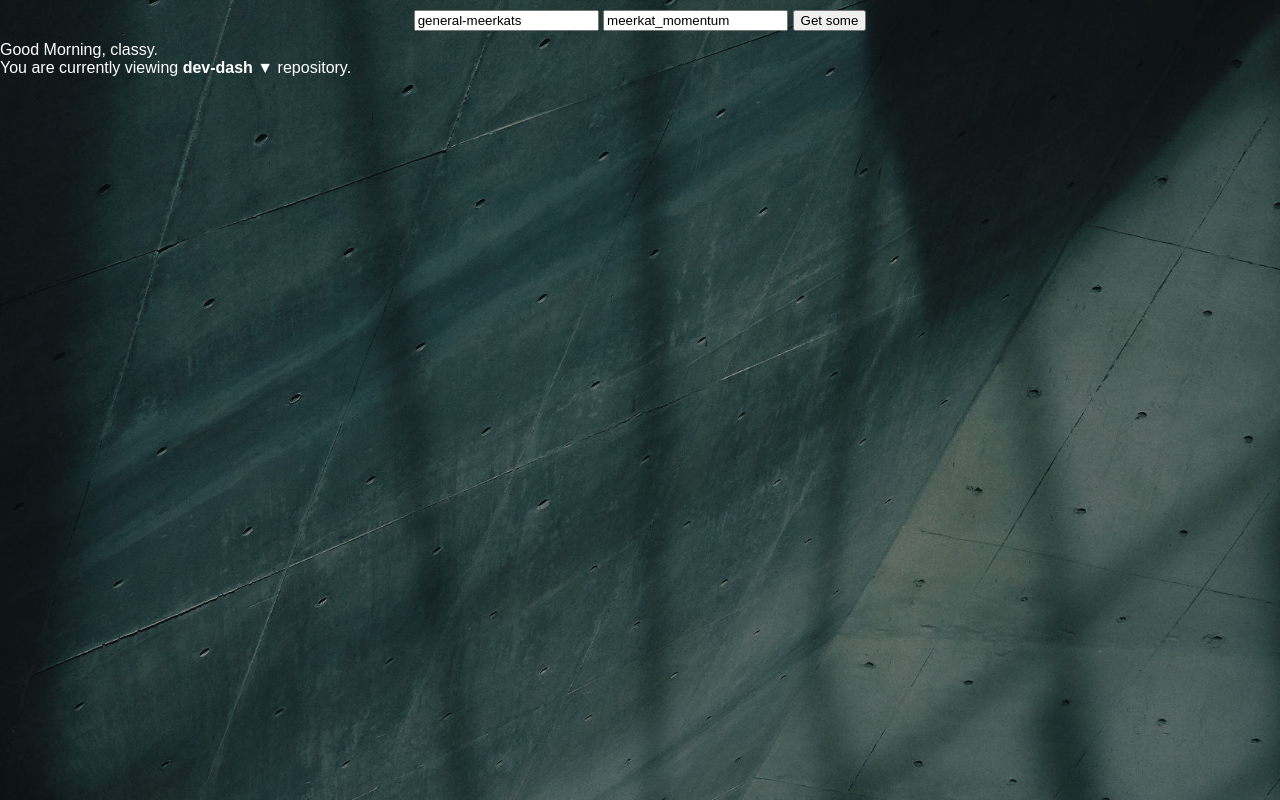
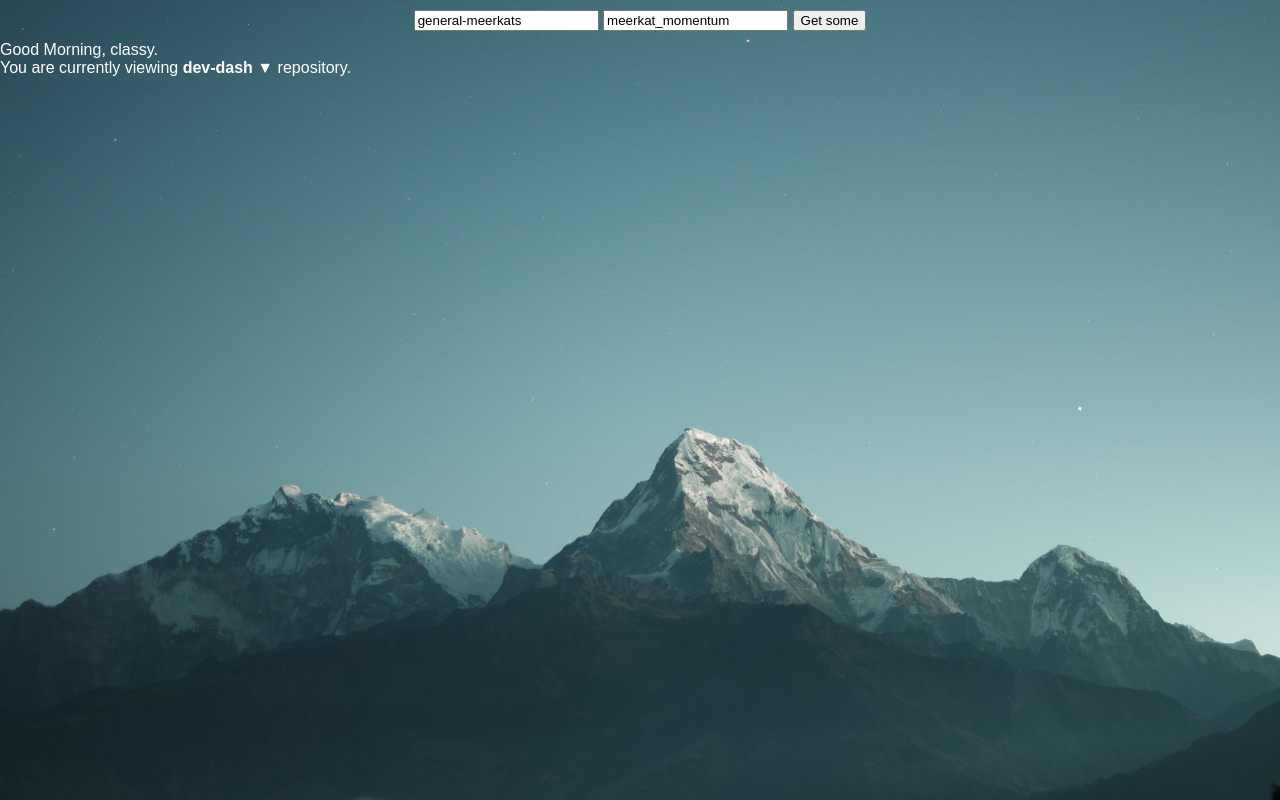
Before and after one commit to general-meerkats/dev-dash, a website: page index.html in a window 1280 px wide. Drawn offline with Linux system fonts and the light colour scheme.

Commit message:
Add daily rotating background image feature

```diff
--- a/index.html
+++ b/index.html
@@ -36,6 +36,7 @@
     <script src="src/js/local_storage.js"></script>
     <script src="src/js/render-table.js"></script>
     <script src="src/js/repo-select.js"></script>
+    <script src="src/js/backgrounds.js"></script>
     <script src="src/js/app.js"></script>
 
 <!--    <script src="dist/js/dev-dash.js"></script>-->
--- a/src/css/style.scss
+++ b/src/css/style.scss
@@ -5,7 +5,7 @@ body {
 }
 
 body {
-    background: rgb(43, 92, 105) url(../assets/006.jpg);
+    background: rgb(43, 92, 105);
     background-attachment: fixed;
     background-position: bottom center;
     background-repeat: no-repeat;
--- a/src/js/app.js
+++ b/src/js/app.js
@@ -5,7 +5,7 @@
 
 $(document).ready(function () {
 
-    // Backgrounds.init();  // todo
+    Backgrounds.init();
 
     RepoSelect.init();
 
--- /dev/null
+++ b/src/js/backgrounds.js
@@ -0,0 +1,95 @@
+/* jshint esversion:6 */
+/* globals $, console, LS */
+
+var Backgrounds = (function() {
+
+    'use strict';
+
+    var DOM = {},
+        bgArr = ['001', '002', '003', '004', '005', '006', '007'],
+        today = makeDate(),
+        state = loadState();
+
+
+    // cache DOM elements
+    function cacheDom() {
+        DOM.$body = $('body');
+    }
+
+
+    // make and format date string
+    function makeDate() {
+        return new Date()
+            .toDateString()   // convert object to a string
+            .slice(4, 15);    // just want 'MM DD YYYY'
+    }
+
+
+    // load state from storage
+    function loadState() {
+        var storedState = LS.getData('dev-dash-bg'),
+            newState = {
+                imgName: '001',
+                date: makeDate()
+            };
+
+        return (storedState) ? storedState : newState;
+    }
+
+
+    // set background image
+    // new image each new day. So we 1st compare today with
+    // local storage date, update local storage if different,
+    // and then set the background image CSS on <body>
+    function pickBackground() {
+
+        // console.log(today, state);  // for diag
+
+        var curntImgIndx = bgArr.indexOf(state.imgName),
+            newImgIndex,
+            newImgName;
+
+        if (today > state.date) {
+
+            // find new image index
+            newImgIndex = (curntImgIndx === 6) ? 1 : curntImgIndx + 1;
+
+            // find new image string name
+            newImgName = bgArr[newImgIndex];
+
+            // save new image name & date to local storage
+            LS.setData('dev-dash-bg', {
+                imgName: newImgName,
+                date: today
+            });
+
+            // update the DOM
+            render(newImgName);
+
+        } else {
+            render(state.imgName);
+        }
+
+    }
+
+
+    // render to DOM
+    function render(imageName) {
+        DOM.$body
+            .css('background-image', 'url(../dist/assets/' + imageName + '.jpg)');
+    }
+
+
+    // public init method
+    function init() {
+        cacheDom();
+        pickBackground();
+    }
+
+
+    // return public api
+    return {
+        init: init
+    };
+
+}());
```
Also changed, not shown: dist/css/style.css.
